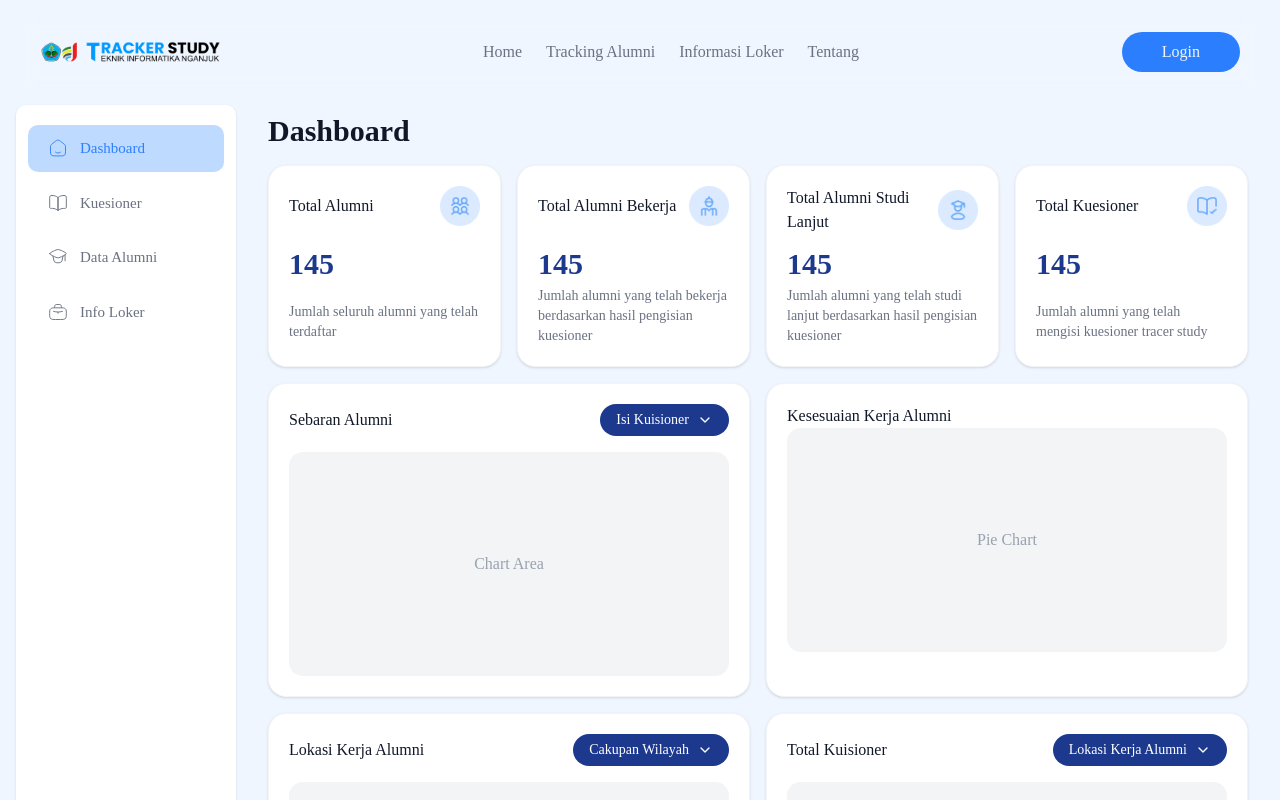
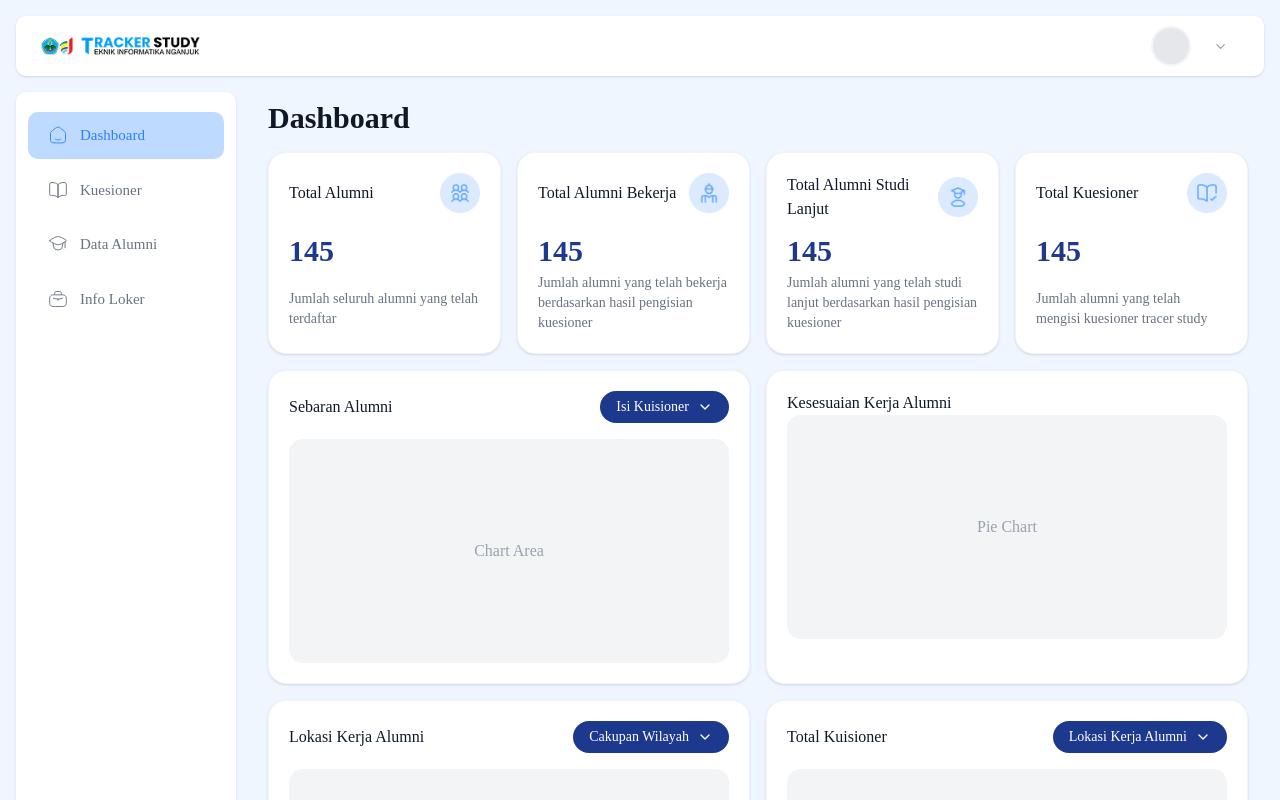
Before and after one commit to RamziZZ/tracker_study_frontend, a Next.js app: page /admin in a window 1280 px wide. Shown: the top 800 px of the page. Built offline with nearby package versions, Linux system fonts and the light colour scheme.

Commit message:
penyesuaian sidebar&navbar admin

```diff
--- a/app/admin/layout.jsx
+++ b/app/admin/layout.jsx
@@ -1,5 +1,5 @@
-import Navbar from "@/components/shared/navbar";
-import Sidebar from "@/components/shared/sidebar";
+import Navbar from "@/components/shared/navbar-admin";
+import Sidebar from "@/components/shared/sidebar-admin";
 
 export default function AdminLayout({ children }) {
   return (
--- a/app/admin/page.jsx
+++ b/app/admin/page.jsx
@@ -197,7 +197,7 @@ export default function AdminPage() {
   </div>
 </div>
 
-/* ===== HEADER ===== */
+{/* ===== HEADER ===== */}
 <div className="flex justify-between items-center mb-5">
   <h2 className="text-2xl font-semibold text-gray-800">
     Pengisian Kuisioner Terbaru
@@ -214,7 +214,7 @@ export default function AdminPage() {
   </button>
 </div>
 
-/* ===== TABLE ===== */
+{/* ===== TABLE ===== */}
 <div className="bg-white rounded-xl overflow-hidden">
   <table className="w-full text-sm">
 
--- /dev/null
+++ b/components/shared/navbar-admin.jsx
@@ -0,0 +1,50 @@
+"use client";
+
+import Image from "next/image";
+import { ChevronDown } from "lucide-react";
+import { useState } from "react";
+
+export default function NavbarAdmin() {
+  const [dropdownOpen, setDropdownOpen] = useState(false);
+
+  return (
+    <header className="w-full bg-white rounded-lg shadow-sm px-6 h-[60px] flex items-center justify-between">
+      <div className="flex items-center">
+        <Image
+          src="/icons/logo_tracer_study.png"
+          alt="Tracker Study"
+          width={160}
+          height={40}
+          className="object-contain"
+        />
+      </div>
+
+      {/* User Profile */}
+      <div className="relative">
+        <button
+          onClick={() => setDropdownOpen(!dropdownOpen)}
+          className="flex items-center gap-3 px-3 py-2 rounded-md hover:bg-gray-50 transition-colors"
+        >
+          <div className="w-9 h-9 rounded-full overflow-hidden bg-gray-200 flex-shrink-0 ring-2 ring-gray-100">
+
+          </div>
+          <div className="text-left hidden sm:block">
+
+          </div>
+          <ChevronDown
+            size={15}
+            className={`text-gray-400 transition-transform duration-200 ${dropdownOpen ? "rotate-180" : ""}`}
+          />
+        </button>
+
+        {dropdownOpen && (
+          <div className="absolute right-0 mt-2 w-48 bg-white border border-gray-100 rounded-md shadow-lg py-1 z-50">
+            <a href="/admin/pengaturan" className="block px-4 py-2 text-sm text-gray-700 hover:bg-gray-50">Pengaturan</a>
+            <hr className="my-1 border-gray-100" />
+            <button className="w-full text-left px-4 py-2 text-sm text-red-500 hover:bg-red-50">Keluar</button>
+          </div>
+        )}
+      </div>
+    </header>
+  );
+}
```
Also changed, not shown: components/shared/sidebar-admin.jsx (renamed from components/shared/sidebar.jsx).
